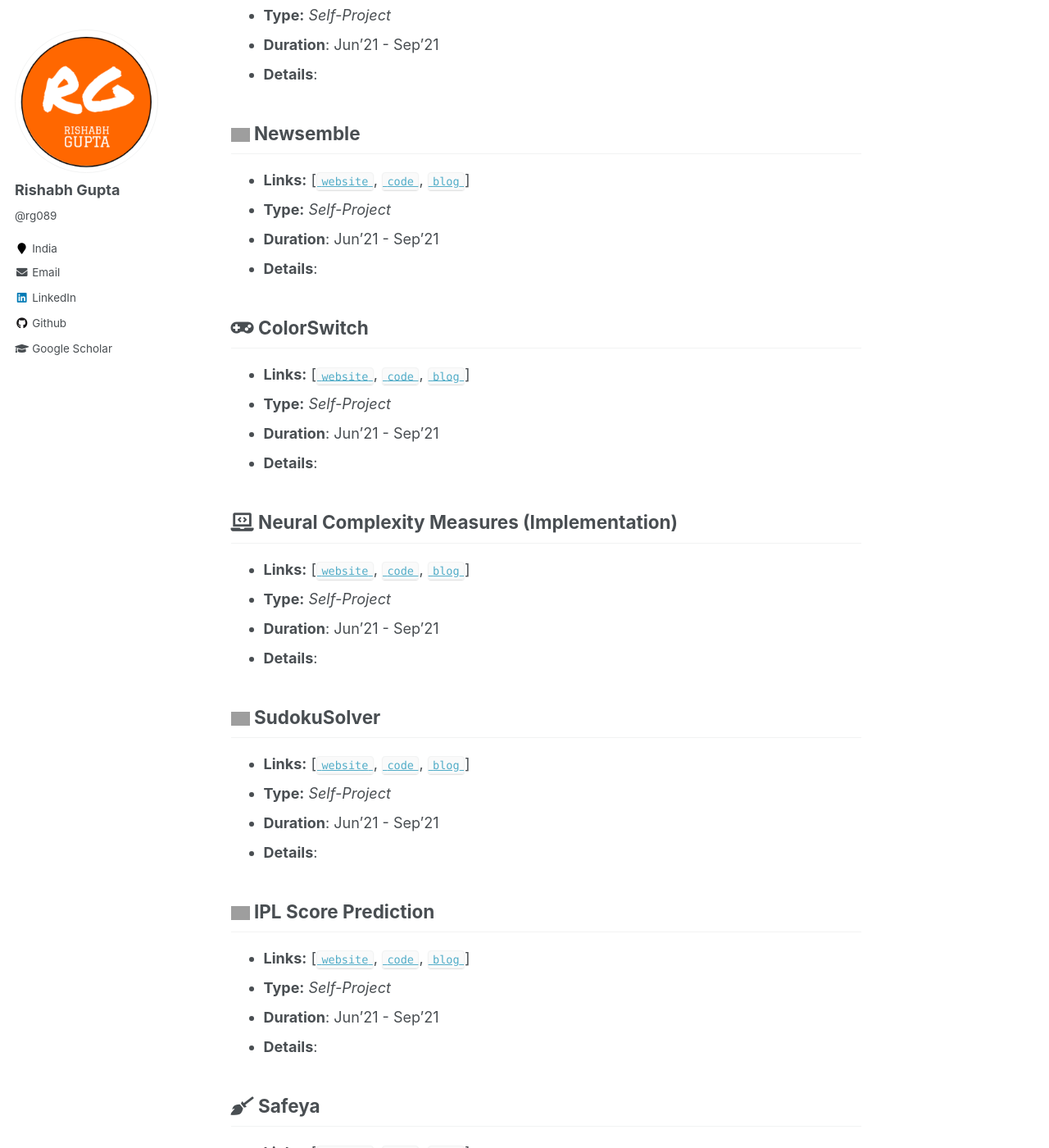
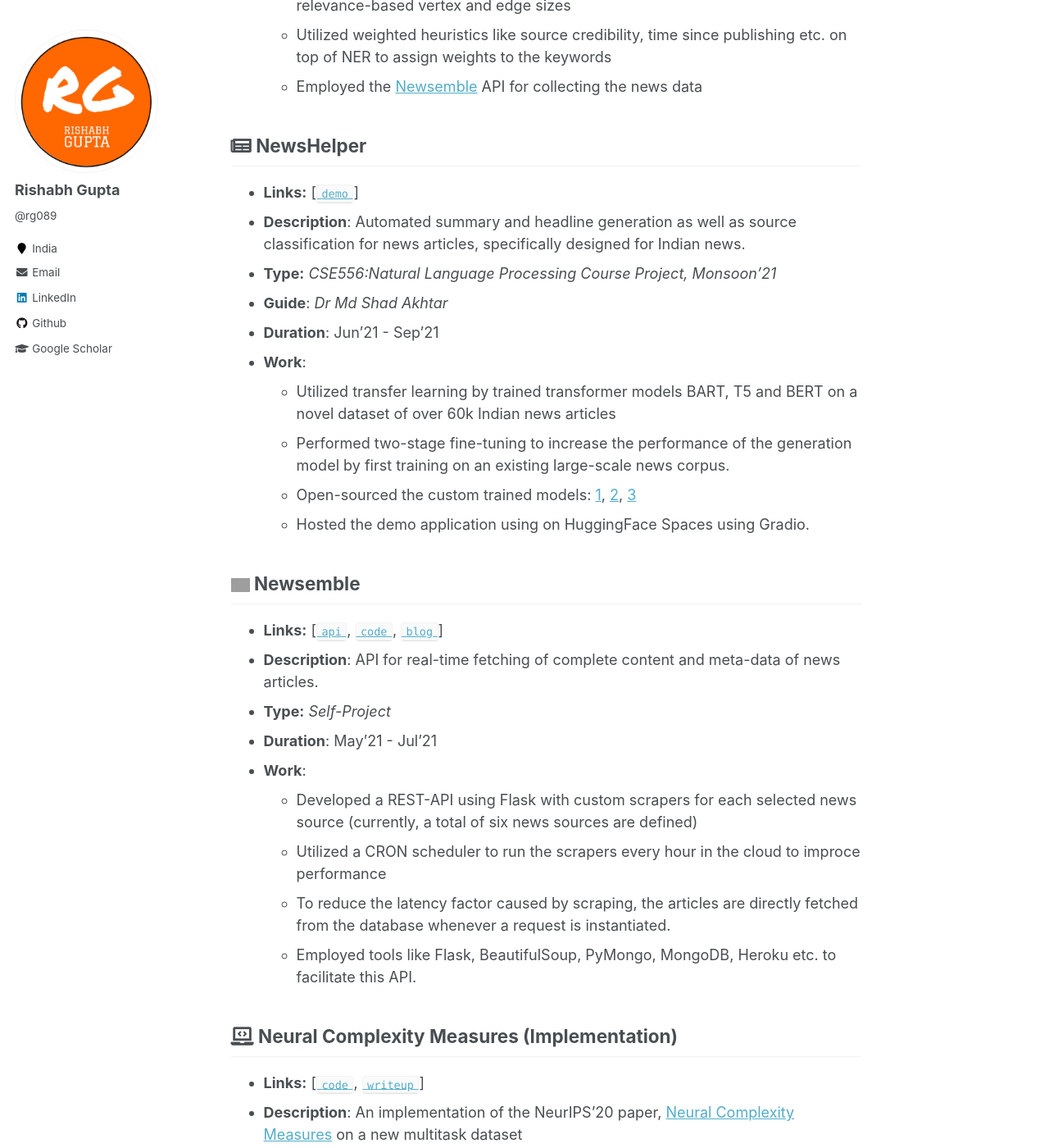
Before and after one commit to rg089/rg089.github.io, a Jekyll site: the page built from _pages/projects.md, in a window 1280 px wide and 1400 px high, scrolled down 1239 px. Shown: the whole window at 82% size. Built offline with Jekyll 4.4.1, drawn with Linux system fonts in a browser that asks for light colours; formulas are drawn with MathJax 3; some of the changed text lies outside the part shown; grey boxes are pictures that could not be loaded.

Commit message:
updated projects

```diff
--- a/_pages/projects.md
+++ b/_pages/projects.md
@@ -7,58 +7,103 @@ redirect_from:
   - /project
 ---
 
-<p class="panel-success" markdown="1"><i class="fas fa-comment-dots"></i> **This** is a list of some of the projects I've done. I haven't included research projects that led to publications in this list as they reside in a separate category ([publications](/publications){:target="_blank"}). Some of the projects were done as self-projects to either *tackle real-world problems* or to *learn and experiment with new tools and technologies.* The other projects were done as a part of some of the courses ([info](/courses){:target="_blank"}) I've taken at IIIT-Delhi. I've added links to the demo/website, code and a blog post describing the project in detail wherever applicable.</p>
+<p class="panel-success" markdown="1"><i class="fas fa-comment-dots"></i> **READ:** This is a list of some of the projects I've done. *Recently, most of the projects I've undertaken have either been research-based or company-based projects, and thus haven't been included here due to obvious reasons.* The research projects that have been completed and led to publications are residing in a separate category ([publications](/publications){:target="_blank"}). Some of listed the projects were done as self-projects to either *tackle real-world problems* or to *learn and experiment with new tools and technologies.* The other projects were done as a part of some of the courses ([info](/courses){:target="_blank"}) I've taken at IIIT-Delhi. I've added links to the demo/website, code and a blog post describing the project in detail wherever applicable.</p>
 
 ## Table of Contents
 
 - TOC
 {:toc}
+
 ## <i class="fas fa-chart-line"></i> TrenDetect
 * **Links:** [[`website`](http://www.trendetect.ml/){:target="_blank"}, [`code`](https://github.com/rg089/TrenDetect){:target="_blank"}, [`blog`](/posts/trendetect){:target="_blank"}]
 * **Description**: A source to keep up with all the trending news topics, in an instant.
 * **Type:** *Self-Project*
 * **Duration**: Jun'21 - Sep'21
-* **Details**:
-    *
+* **Work**:
+    * Detection of trending keywords based on custom designed metrics
+    * Clustered keywords into six different categories
+    * Created a connection graph to aid in the visualization of connections with relevance-based vertex and edge sizes
+    * Utilized weighted heuristics like source credibility, time since publishing etc. on top of NER to assign weights to the keywords
+    * Employed the [Newsemble](/projects/#-newsemble) API for collecting the news data
 
 ## <i class="fas fa-newspaper"></i> NewsHelper
-* **Links:** [[`website`](http://www.trendetect.ml/){:target="_blank"}, [`code`](https://github.com/rg089/TrenDetect){:target="_blank"}, [`blog`](){:target="_blank"}]
-* **Type:** *Self-Project*
+* **Links:** [[`demo`](https://huggingface.co/spaces/rg089/NewsHelper){:target="_blank"}]
+* **Description**: Automated summary and headline generation as well as source classification for news articles, specifically designed for Indian news.
+* **Type:** *CSE556:Natural Language Processing Course Project, Monsoon'21*
+* **Guide**: *Dr Md Shad Akhtar*
 * **Duration**: Jun'21 - Sep'21
-* **Details**:
+* **Work**:
+    * Utilized transfer learning by trained transformer models BART, T5 and BERT on a novel dataset of over 60k Indian news articles
+    * Performed two-stage fine-tuning to increase the performance of the generation model by first training on an existing large-scale news corpus.
+    * Open-sourced the custom trained models: [1](https://huggingface.co/rg089/distilbart-summarization){:target="_blank"}, [2](https://huggingface.co/rg089/t5-headline-generation){:target="_blank"}, [3](https://huggingface.co/rg089/bert_newspaper_source){:target="_blank"}
+    * Hosted the demo application using on HuggingFace Spaces using Gradio.
 
 ## <img src="https://img.icons8.com/external-xnimrodx-lineal-color-xnimrodx/64/000000/external-news-communication-xnimrodx-lineal-color-xnimrodx.png" width="3%" height="3%"/> Newsemble
-* **Links:** [[`website`](http://www.trendetect.ml/){:target="_blank"}, [`code`](https://github.com/rg089/TrenDetect){:target="_blank"}, [`blog`](){:target="_blank"}]
+* **Links:** [[`api`](http://www.newsemble.ml/news){:target="_blank"}, [`code`](https://github.com/rg089/newsemble){:target="_blank"}, [`blog`](https://medium.com/@rg089/newsemble-3311d2dc9817){:target="_blank"}]
+* **Description**: API for real-time fetching of complete content and meta-data of news articles.
 * **Type:** *Self-Project*
-* **Duration**: Jun'21 - Sep'21
-* **Details**:
+* **Duration**: May'21 - Jul'21
+* **Work**:
+    * Developed a REST-API using Flask with custom scrapers for each selected news source (currently, a total of six news sources are defined)
+    * Utilized a CRON scheduler to run the scrapers every hour in the cloud to improce performance
+    * To reduce the latency factor caused by scraping, the articles are directly fetched from the database whenever a request is instantiated.
+    * Employed tools like Flask, BeautifulSoup, PyMongo, MongoDB, Heroku etc. to facilitate this API.
+
+## <i class="fas fa-laptop-code"></i> Neural Complexity Measures (Implementation)
+* **Links:** [[`code`](https://github.com/rg089/neural-complexity-measures){:target="_blank"}, [`writeup`](https://raw.githubusercontent.com/rg089/neural-complexity-measures/master/report.pdf){:target="_blank"}]
+* **Description**: An implementation of the NeurIPS'20 paper, [Neural Complexity Measures](https://arxiv.org/pdf/2008.02953){:target="_blank"} on a new multitask dataset
+* **Type:** *CSE663A: Meta-Learning Course Project, Winter'22*
+* **Guide**: *Dr Gautam Shroff*
+* **Duration**: Feb'22 - Apr'22
+* **Work**:
+    * The key idea of the paper is to estimate the generalization capabilites of a task-learner by meta-learning a model that incorporates its predictions
+    * Implemented the paper (in Pytorch) on a multitask dataset with multiple regression tasks and mutiple multiclass classification tasks
+    * Along with the basic implementation, proposed *Uncertainty Aware Gap Estimation*, which takes uncertainty of the meta-learner into account when estimating the generalization gap
+    * Demonstrated that incorporating uncertainty improves performance on classification along with providing further analysis
 
 ## <i class="fas fa-gamepad"></i> ColorSwitch
-* **Links:** [[`website`](http://www.trendetect.ml/){:target="_blank"}, [`code`](https://github.com/rg089/TrenDetect){:target="_blank"}, [`blog`](){:target="_blank"}]
-* **Type:** *Self-Project*
-* **Duration**: Jun'21 - Sep'21
-* **Details**:
-
-## <i class="fas fa-laptop-code"></i> Neural Complexity Measures (Implementation)
-* **Links:** [[`website`](http://www.trendetect.ml/){:target="_blank"}, [`code`](https://github.com/rg089/TrenDetect){:target="_blank"}, [`blog`](){:target="_blank"}]
-* **Type:** *Self-Project*
-* **Duration**: Jun'21 - Sep'21
-* **Details**:
+* **Links:** [[`code`](https://github.com/rg089/ColorSwitch){:target="_blank"}, [`info`](https://github.com/rg089/ColorSwitch#readme){:target="_blank"}]
+* **Description**: Java implementation of the android game ColorSwitch, employing different design patterns and with bonus features!
+* **Type:** *CSE201:Advanced Programming Course Project, Monsoon'20*
+* **Guide**: *Dr Vivek Kumar*
+* **Duration**: Sept'20 - Nov'20
+* **Work**:
+    * Implemented the game in JavaFX from scratch, while retaining gameplay smoothness by employing various physics principles
+    * Utilized various design patterns to handle different parts of the game.
+    * Implemented various bonus components like cheat codes, other multi-functional shapes and modules etc.
+    * Used (and learned about) Object-Oriented Programming, Design Principles, JavaFX etc.
 
 ## <img src="https://img.icons8.com/external-icongeek26-linear-colour-icongeek26/64/000000/external-Sudoku-table-games-icongeek26-linear-colour-icongeek26.png" width="3%" height="3%"/> SudokuSolver
-* **Links:** [[`website`](http://www.trendetect.ml/){:target="_blank"}, [`code`](https://github.com/rg089/TrenDetect){:target="_blank"}, [`blog`](){:target="_blank"}]
+* **Links:** [[`code`](https://github.com/rg089/SudokuSolver/){:target="_blank"}, [`info`](https://github.com/rg089/SudokuSolver#readme){:target="_blank"}]
+* **Description**: Automatically detecting, recognizing and solving sudokus using OpenCV, PIL and TensorFlow.
 * **Type:** *Self-Project*
-* **Duration**: Jun'21 - Sep'21
-* **Details**:
+* **Duration**: Feb'21 - Mar'21
+* **Work**:
+    * Designed an automated framework for solving sudokus (either image or video) using image processing techniques and CNN's
+    * Integrated support for generating and overlaying the solved suodku on top of the input, as well as generating a digital copy of the solved sudoku
+    * Extracted of the location of the digits using various image processing strategies like thresholding, contour-detection, homography, perspective-transformation, perspective-warping amongst others
+    * Combined the MNIST dataset with a custom artificially generated dataset using PIL and OpenCV to train the recognition model
+    * Implemented the recognition of digits using an ensemble of CNNs built on top of the standard LeNet architecture
+    * Employed Peter Norvig's algorithm for solving the sudoku
 
 ## <img src="https://img.icons8.com/external-smashingstocks-outline-color-smashing-stocks/66/000000/external-cricket-games-smashingstocks-outline-color-smashing-stocks.png" width="3%" height="3%"/> IPL Score Prediction
-* **Links:** [[`website`](http://www.trendetect.ml/){:target="_blank"}, [`code`](https://github.com/rg089/TrenDetect){:target="_blank"}, [`blog`](){:target="_blank"}]
+* **Links:** [[`website`](https://ipl-score-predictions.herokuapp.com/){:target="_blank"}, [`code`](https://github.com/rg089/ipl-score-prediction){:target="_blank"}, [`info`](https://github.com/rg089/ipl-score-prediction#readme){:target="_blank"}]
+* **Description**: Prediction of the score of an IPL match using Machine Learning
 * **Type:** *Self-Project*
-* **Duration**: Jun'21 - Sep'21
-* **Details**:
+* **Duration**: Nov'20 - Dec'20
+* **Work**:
+    * Designed a website to predict the first-innings score of an IPL match
+    * Collected and processed the dataset from 2008-2020 to train the regression model
+    * Utilized feature-engineering to extrapolate new features like toss decision, score in the last six overs amongst other to boost performance of the regressor
+    * Experimented with various different regression models for the task and chose XGBoostRegressor as it achieved the lowest $MSE$ as well as $R^2$ score on the validation set
+    * Designed the responsive site from scratch using HTML, CSS and JavaScript (and got to learn these tools)
 
 ## <i class="fas fa-broom"></i> Safeya
-* **Links:** [[`website`](http://www.trendetect.ml/){:target="_blank"}, [`code`](https://github.com/rg089/TrenDetect){:target="_blank"}, [`blog`](){:target="_blank"}]
-* **Type:** *Self-Project*
-* **Duration**: Jun'21 - Sep'21
-* **Details**:
+* **Description**: An app for digitizing various maintenance tasks at IIIT-D
+* **Type:** *CSE202:Fundamentals of Database Management Systems Course Project, Winter'21*
+* **Guide**: *Dr Mukesh Mohania*
+* **Duration**: Feb'21 - Apr'21
+* **Work**:
+    * Designed a model application for digitizing various maintenanced and cleaning tasks at IIIT-D.
+    * Responsible for conceptualization, data population, table creation, composing queries and implementing the backend (using Flask and MySQL).
+    * Used and learned about various fundamental database concepts like ER Diagrams, Normalization, Query Composition etc.
```
Also changed, not shown: _pages/cv.md (+1 -1 lines).
